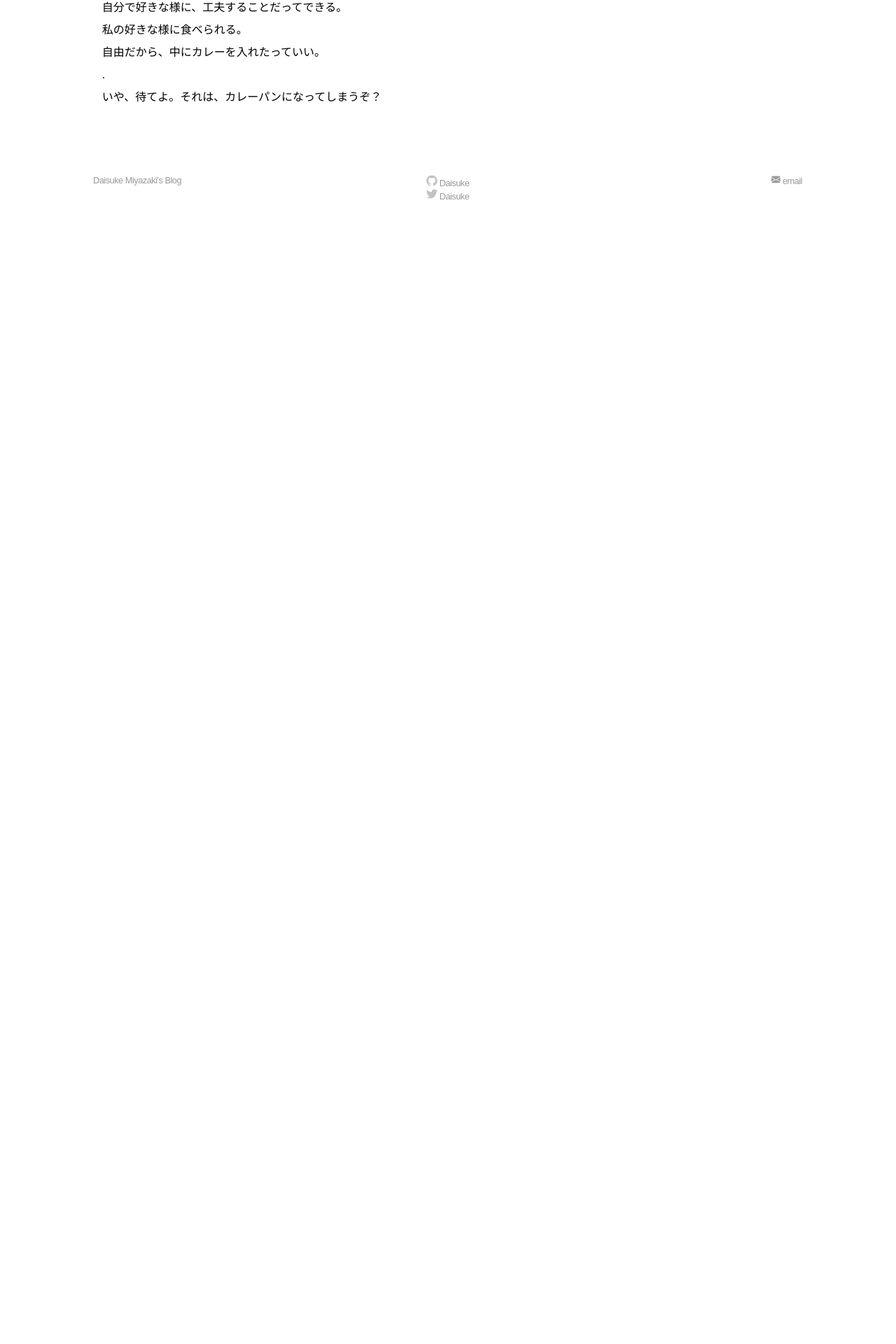
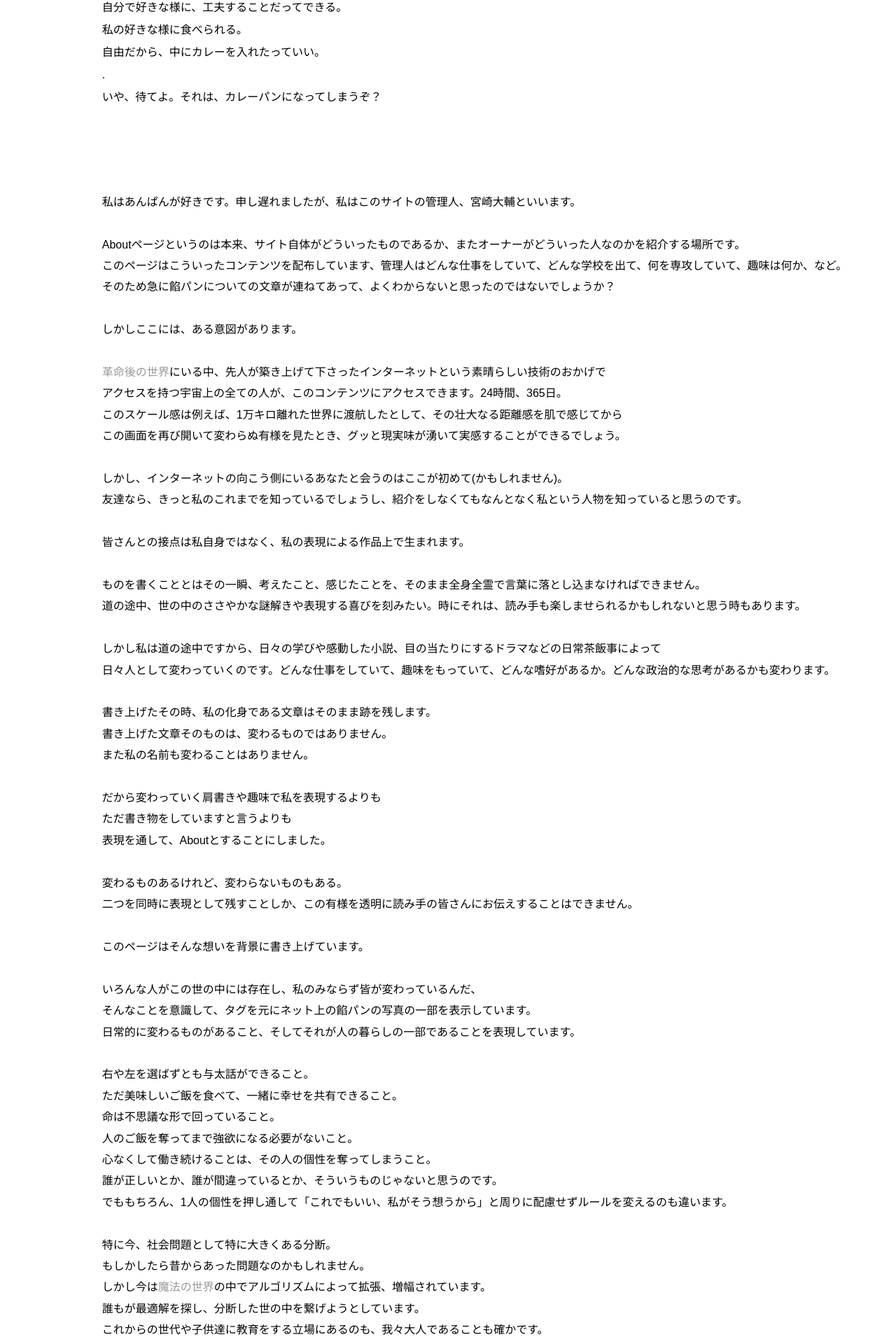
Before and after one commit to DaisukeMiyazaki/DaisukeMiyazaki.github.io, a Jekyll site: the page built from About.html, in a window 1280 px wide. Shown: the part 1595-3515 px from the top of the page at 70% size. Built offline with Jekyll 4.4.1, drawn with Linux system fonts in a browser that asks for light colours; before the commit the page ends 1910 px from its top, so only the background shows below that; some of the changed text lies outside the part shown.

Commit message:
Adding a small thing to About

```diff
--- a/About.html
+++ b/About.html
@@ -128,6 +128,69 @@ includelink: true
         </script>
     <p>&nbsp</p>
 
-<article class="about-content">
+<p>
+<article class="about-content-trick">
 
+    私はあんぱんが好きです。申し遅れましたが、私はこのサイトの管理人、宮崎大輔といいます。
+
+    Aboutページというのは本来、サイト自体がどういったものであるか、またオーナーがどういった人なのかを紹介する場所です。
+    このページはこういったコンテンツを配布しています、管理人はどんな仕事をしていて、どんな学校を出て、何を専攻していて、趣味は何か、など。
+    そのため急に餡パンについての文章が連ねてあって、よくわからないと思ったのではないでしょうか？
+
+    しかしここには、ある意図があります。
+
+    <a href="https://daisukemiyazaki.github.io/blog/2020/01/20/daisuke-site-launched">革命後の世界</a>にいる中、先人が築き上げて下さったインターネットという素晴らしい技術のおかげで
+    アクセスを持つ宇宙上の全ての人が、このコンテンツにアクセスできます。24時間、365日。
+    このスケール感は例えば、1万キロ離れた世界に渡航したとして、その壮大なる距離感を肌で感じてから
+    この画面を再び開いて変わらぬ有様を見たとき、グッと現実味が湧いて実感することができるでしょう。
+
+    しかし、インターネットの向こう側にいるあなたと会うのはここが初めて(かもしれません)。
+    友達なら、きっと私のこれまでを知っているでしょうし、紹介をしなくてもなんとなく私という人物を知っていると思うのです。
+
+    皆さんとの接点は私自身ではなく、私の表現による作品上で生まれます。
+
+    ものを書くこととはその一瞬、考えたこと、感じたことを、そのまま全身全霊で言葉に落とし込まなければできません。
+    道の途中、世の中のささやかな謎解きや表現する喜びを刻みたい。時にそれは、読み手も楽しませられるかもしれないと思う時もあります。
+
+    しかし私は道の途中ですから、日々の学びや感動した小説、目の当たりにするドラマなどの日常茶飯事によって
+    日々人として変わっていくのです。どんな仕事をしていて、趣味をもっていて、どんな嗜好があるか。どんな政治的な思考があるかも変わります。
+
+    書き上げたその時、私の化身である文章はそのまま跡を残します。
+    書き上げた文章そのものは、変わるものではありません。
+    また私の名前も変わることはありません。
+
+    だから変わっていく肩書きや趣味で私を表現するよりも
+    ただ書き物をしていますと言うよりも
+    表現を通して、Aboutとすることにしました。
+
+    変わるものあるけれど、変わらないものもある。
+    二つを同時に表現として残すことしか、この有様を透明に読み手の皆さんにお伝えすることはできません。
+
+    このページはそんな想いを背景に書き上げています。
+
+    いろんな人がこの世の中には存在し、私のみならず皆が変わっているんだ、
+    そんなことを意識して、タグを元にネット上の餡パンの写真の一部を表示しています。
+    日常的に変わるものがあること、そしてそれが人の暮らしの一部であることを表現しています。
+
+    右や左を選ばずとも与太話ができること。
+    ただ美味しいご飯を食べて、一緒に幸せを共有できること。
+    命は不思議な形で回っていること。
+    人のご飯を奪ってまで強欲になる必要がないこと。
+    心なくして働き続けることは、その人の個性を奪ってしまうこと。
+    誰が正しいとか、誰が間違っているとか、そういうものじゃないと思うのです。
+    でももちろん、1人の個性を押し通して「これでもいい、私がそう想うから」と周りに配慮せずルールを変えるのも違います。
+
+    特に今、社会問題として特に大きくある分断。
+    もしかしたら昔からあった問題なのかもしれません。
+    しかし今は<a href="https://daisukemiyazaki.github.io/blog/2020/01/20/daisuke-site-launched">魔法の世界</a>の中でアルゴリズムによって拡張、増幅されています。
+    誰もが最適解を探し、分断した世の中を繋げようとしています。
+    これからの世代や子供達に教育をする立場にあるのも、我々大人であることも確かです。
+
+    この文章は変わらずに残ります。しかしこの文章の裏にあるメッセージは変わらないものではないか、そんな想いを表現しています。
+
+    もしも、こんな人にお便りや連絡をとってみたい、なんて思う方がいらっしゃれば
+    ぜひ下のメール欄より、一通を送ってみてください。
+
+    宮﨑 大輔
 </article>
+</p>
--- a/css/main.css
+++ b/css/main.css
@@ -112,6 +112,14 @@ article.about-content{
     line-break: strict;
     white-space: pre;
 }
+article.about-content-trick{
+    font-size: 1em;
+    font-weight: 300;
+    line-height: 1.9em;
+    line-break: anywhere;
+    white-space: pre;
+    word-wrap: normal;
+}
 
 /* ----------------------------------- */
 
```
Lines whose indentation alone changed are shown as unchanged.
